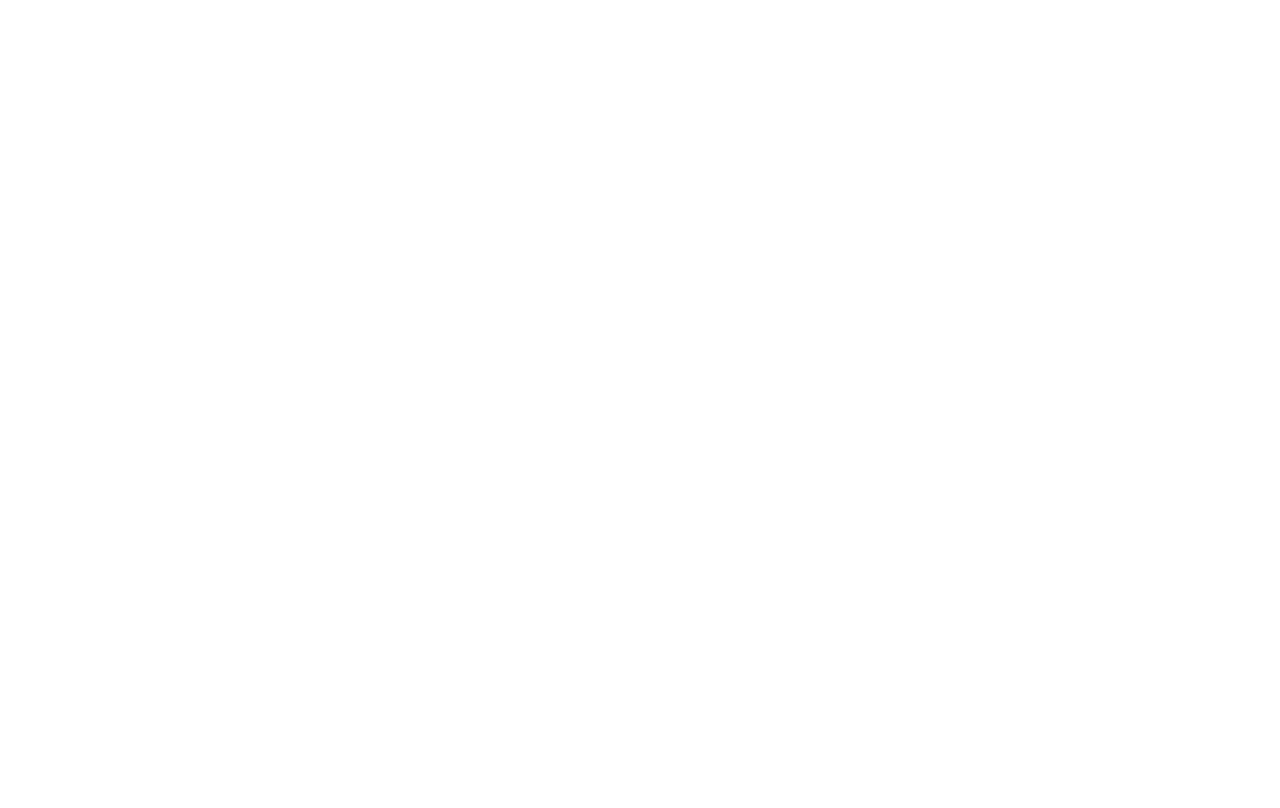
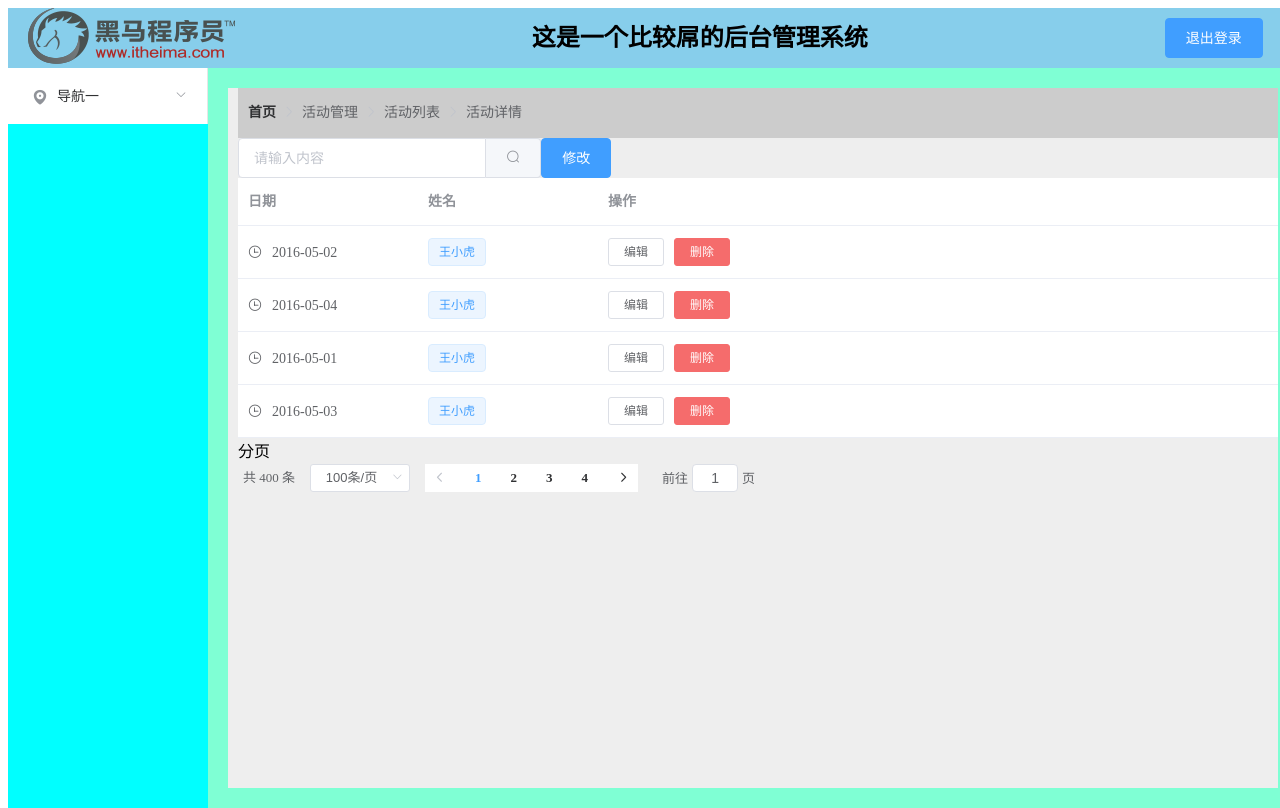
Before and after one commit to Ayuan123456/houtai, a Vue app: page /#/user in a window 1280 px wide. Built offline with nearby package versions, Linux system fonts and the light colour scheme.

Commit message:
'后台,登录,首页'

```diff
--- a/package.json
+++ b/package.json
@@ -8,6 +8,7 @@
     "lint": "vue-cli-service lint"
   },
   "dependencies": {
+    "element-ui": "^2.7.0",
     "vue": "^2.6.6"
   },
   "devDependencies": {
@@ -17,6 +18,8 @@
     "babel-eslint": "^10.0.1",
     "eslint": "^5.8.0",
     "eslint-plugin-vue": "^5.0.0",
+    "node-sass": "^4.11.0",
+    "sass-loader": "^7.1.0",
     "vue-template-compiler": "^2.5.21"
   },
   "eslintConfig": {
--- a/src/App.vue
+++ b/src/App.vue
@@ -1,6 +1,6 @@
 <template>
   <div id="app">
-
+    <router-view></router-view>
   </div>
 </template>
 
@@ -11,6 +11,9 @@
 }
 </script>
 
-<style>
-
+<style lang='scss'>
+  #app{
+    width:100%;
+    height: 100%;
+    }
 </style>
--- /dev/null
+++ b/src/assets/comment.css
@@ -0,0 +1,4 @@
+html,body{
+    width: 100%;
+    height: 100%
+}
--- /dev/null
+++ b/src/components/index.vue
@@ -0,0 +1,95 @@
+<template>
+  <div class="index">
+    <el-container class="my-container">
+      <el-header class="my-header">
+        <el-row>
+          <el-col :span="4">
+            <div class="grid-content bg-purple">
+              <div class="logo">
+                <img src="../assets/logo.png" alt>
+              </div>
+            </div>
+          </el-col>
+          <el-col :span="18">
+            <div class="grid-content bg-purple-light">
+              <h2>这是一个比较屌的后台管理系统</h2>
+            </div>
+          </el-col>
+          <el-col :span="2">
+            <div class="grid-content bg-purple anniu">
+              <el-button type="primary">退出登录</el-button>
+            </div>
+          </el-col>
+        </el-row>
+      </el-header>
+      <el-container>
+        <el-aside width="200px" class="my-aside">
+          <el-menu default-active="2" class="el-menu-vertical-demo" router>
+            <el-submenu index="1">
+              <template slot="title">
+                <i class="el-icon-location"></i>
+                <span>导航一</span>
+              </template>
+
+              <el-menu-item index="user">
+
+                   <span class="el-icon-menu"></span>
+                   <span>选项1</span>
+
+
+              </el-menu-item>
+            </el-submenu>
+          </el-menu>
+        </el-aside>
+        <el-main class="my-main">
+            <router-view></router-view>
+        </el-main>
+      </el-container>
+    </el-container>
+  </div>
+</template>
+
+<script>
+export default {
+  data() {
+    return {
+
+    };
+  },
+  methods: {
+
+  }
+};
+</script>
+
+<style  lang="scss">
+.index {
+  width: 100%;
+  height: 100%;
+
+  .my-container {
+    width: 100%;
+    height: 100%;
+
+    .my-header {
+      background-color: skyblue;
+      h2 {
+        margin: 0;
+        pad: 0;
+        text-align: center;
+        line-height: 60px;
+      }
+      .anniu {
+        line-height: 60px;
+      }
+    }
+    .my-aside {
+      background-color: aqua;
+    }
+    .my-main {
+      background-color: aquamarine;
+
+    }
+  }
+}
+</style>
--- /dev/null
+++ b/src/components/login.vue
@@ -0,0 +1,87 @@
+<template>
+  <div class="login">
+    <div class="box">
+        <h2>账号密码登录</h2>
+      <el-form
+        label-position="top"
+        label-width="80px"
+        :model="ruleForm"
+        :rules="rules"
+        ref="loginForm"
+      >
+        <el-form-item label="账号" prop="username">
+          <el-input v-model="ruleForm.username"></el-input>
+        </el-form-item>
+        <el-form-item label="密码" prop="password">
+          <el-input v-model="ruleForm.password"></el-input>
+        </el-form-item>
+        <el-form-item>
+          <el-button type="primary" @click="submitForm('loginForm')">登录</el-button>
+          <el-button @click="resetForm('loginForm')">重置</el-button>
+        </el-form-item>
+      </el-form>
+    </div>
+  </div>
+</template>
+
+<script>
+export default {
+  name: "index",
+  data() {
+    return {
+      ruleForm: {
+        username: "",
+        password: " "
+      },
+      rules: {
+        username: [
+          { required: true, message: "请输入账号", trigger: "blur" },
+          { min: 3, max: 5, message: "长度在 3 到 5 个字符", trigger: "blur" }
+        ],
+        password: [
+          { required: true, message: "密码", trigger: "blur" },
+          { min: 6, max: 8, message: "长度在 6 到 8 个字符", trigger: "blur" }
+        ]
+      }
+    };
+  },
+  methods: {
+    submitForm(formName) {
+      this.$refs[formName].validate(valid => {
+        if (valid) {
+          this.$message("成功");
+        } else {
+          this.$message({
+            message: "失败",
+            type: "warning"
+          });
+          return false;
+        }
+      });
+    },
+    resetForm(formName) {
+      this.$refs[formName].resetFields();
+    }
+  }
+};
+</script>
+
+<style lang="scss">
+.login {
+  width: 100%;
+  height: 100%;
+  display: flex;
+  justify-content: center;
+  align-items: center;
+  background-color: skyblue;
+  .box {
+    width: 550px;
+    height: 420px;
+    background-color: #ffffff;
+    border-radius: 10px;
+    padding-left: 20px;
+    padding-top: 30px;
+    box-sizing: border-box;
+  }
+}
+</style>
--- /dev/null
+++ b/src/components/user.vue
@@ -0,0 +1,108 @@
+<template>
+  <div class="user" >
+    <el-breadcrumb separator-class="el-icon-arrow-right" class="user-header">
+      <el-breadcrumb-item :to="{ path: '/' }">首页</el-breadcrumb-item>
+      <el-breadcrumb-item>活动管理</el-breadcrumb-item>
+      <el-breadcrumb-item>活动列表</el-breadcrumb-item>
+      <el-breadcrumb-item>活动详情</el-breadcrumb-item>
+    </el-breadcrumb>
+
+    <el-row>
+      <el-col :span="7">
+        <el-input placeholder="请输入内容">
+          <template slot="append"> <span class="el-icon-search" ></span> </template>
+        </el-input>
+      </el-col>
+       <el-col :span="17"><el-button type="primary">修改</el-button></el-col>
+    </el-row>
+
+    <el-table :data="tableData" style="width: 100%">
+      <el-table-column label="日期" width="180">
+        <template slot-scope="scope">
+          <i class="el-icon-time"></i>
+          <span style="margin-left: 10px">{{ scope.row.date }}</span>
+        </template>
+      </el-table-column>
+      <el-table-column label="姓名" width="180">
+        <template slot-scope="scope">
+          <el-popover trigger="hover" placement="top">
+            <p>姓名: {{ scope.row.name }}</p>
+            <p>住址: {{ scope.row.address }}</p>
+            <div slot="reference" class="name-wrapper">
+              <el-tag size="medium">{{ scope.row.name }}</el-tag>
+            </div>
+          </el-popover>
+        </template>
+      </el-table-column>
+      <el-table-column label="操作">
+        <template slot-scope="scope">
+          <el-button size="mini" @click="handleEdit(scope.$index, scope.row)">编辑</el-button>
+          <el-button size="mini" type="danger" @click="handleDelete(scope.$index, scope.row)">删除</el-button>
+        </template>
+      </el-table-column>
+    </el-table>
+
+    <div class="block">
+      <span class="demonstration">分页</span>
+      <el-pagination
+        @size-change="handleSizeChange"
+        @current-change="handleCurrentChange"
+        :page-sizes="[100, 200, 300, 400]"
+        :page-size="100"
+        layout="total, sizes, prev, pager, next, jumper"
+        :total="400"
+      ></el-pagination>
+    </div>
+  </div>
+</template>
+
+<script>
+export default {
+  data() {
+    return {
+      tableData: [
+        {
+          date: "2016-05-02",
+          name: "王小虎",
+          address: "上海市普陀区金沙江路 1518 弄"
+        },
+        {
+          date: "2016-05-04",
+          name: "王小虎",
+          address: "上海市普陀区金沙江路 1517 弄"
+        },
+        {
+          date: "2016-05-01",
+          name: "王小虎",
+          address: "上海市普陀区金沙江路 1519 弄"
+        },
+        {
+          date: "2016-05-03",
+          name: "王小虎",
+          address: "上海市普陀区金沙江路 1516 弄"
+        }
+      ]
+    };
+  },
+  methods: {
+    handleSizeChange() {},
+    handleCurrentChange() {}
+  }
+};
+</script>
+
+<style lang="scss" >
+    .user{
+        width: 100%;
+        height: 100%;
+        padding-left: 10px;
+        background-color: #eeeeee;
+        .user-header{
+            background-color: #ccc;
+            height: 50px;
+            line-height: 50px;
+            padding-left: 10px;
+        }
+    }
+
+</style>
--- /dev/null
+++ b/src/router.js
@@ -0,0 +1,32 @@
+// import Vue from 'vue'
+import Vue from 'vue'
+import VueRouter from 'vue-router'
+
+Vue.use(VueRouter)
+
+import index from "./components/index.vue"
+import login from "./components/login.vue"
+import user from "./components/user.vue"
+
+let routes= [
+    {
+        path:"/",
+        component:index,
+        children:[
+            {
+            path:"user",
+            component:user,
+        }
+    ]
+    },
+    {
+        path:"/login",
+        component:login,
+
+    }
+]
+let router=new VueRouter({
+    routes
+})
+
+export default router
```
Also changed, not shown: src/main.js (+8 -0 lines), src/assets/logo.png, 1 other file (tests, documents, lock files or other folders).
